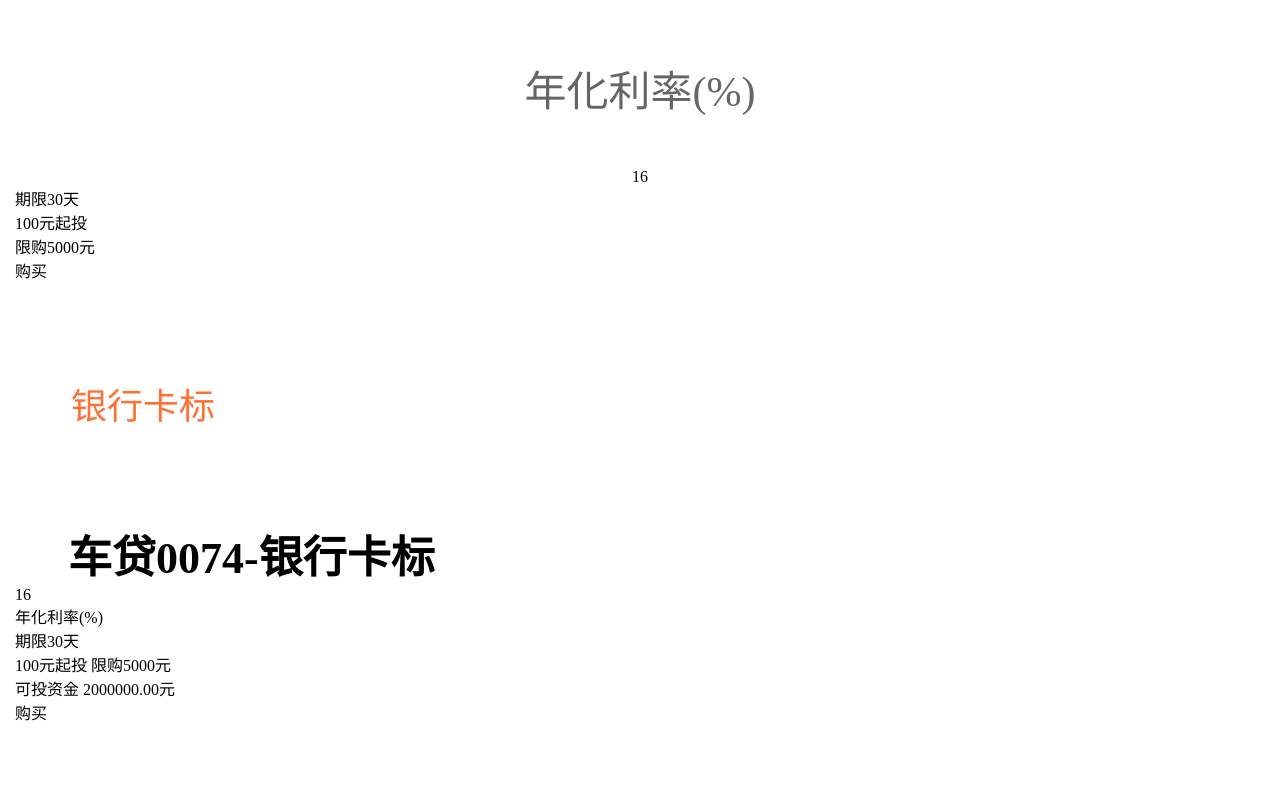
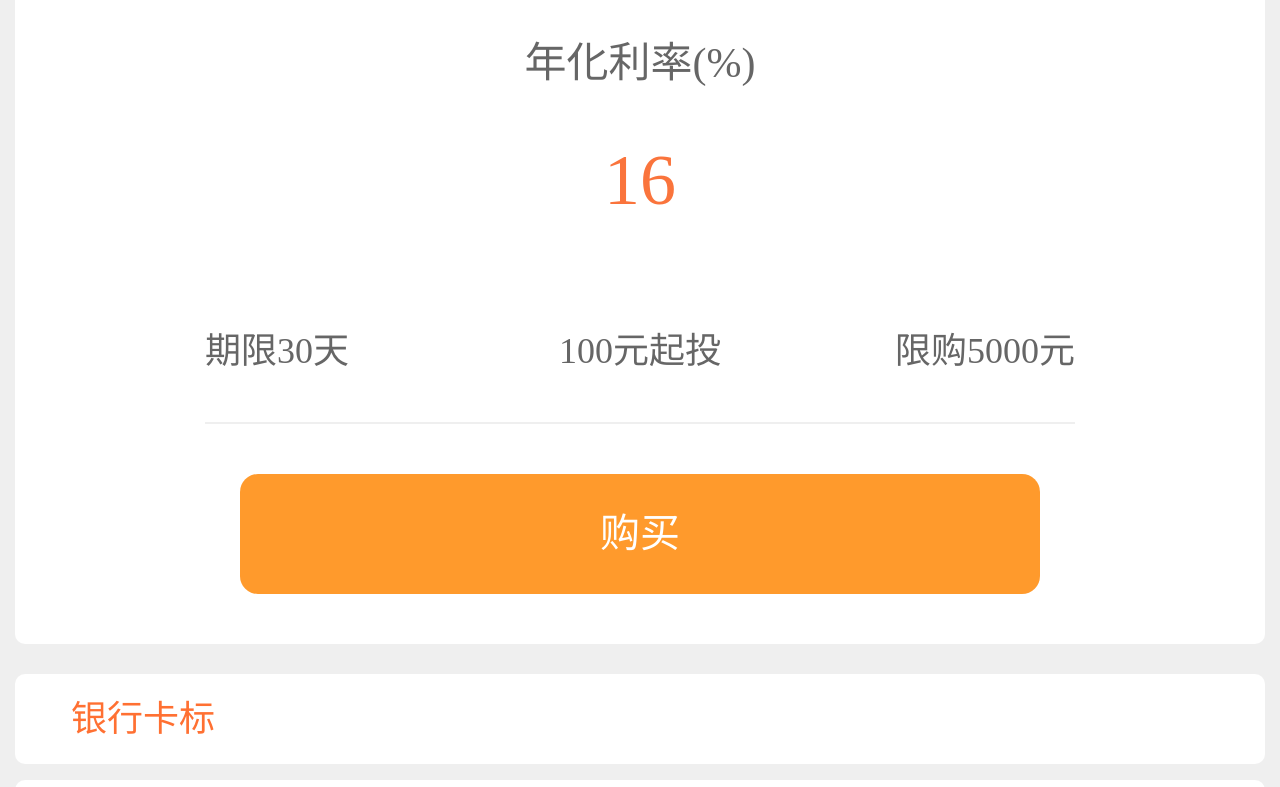
Before and after one commit to Turifan/jqmlc, a Vue app: page /#/ in a window 1280 px wide. Shown: the part 980-1767 px from the top of the page. Before the commit the page ends 800 px from the top, so only its background shows below. Built offline with nearby package versions, Linux system fonts and the light colour scheme; a web font is replaced by a local one.

Commit message:
compelete index

```diff
--- a/src/components/footer/footer.vue
+++ b/src/components/footer/footer.vue
@@ -70,6 +70,7 @@ export default {
     left: 0;
     right: 0;
     height: 150px;
+    z-index: 1000;
 }
 
 .footerNav {
--- a/src/components/header/header.vue
+++ b/src/components/header/header.vue
@@ -1,5 +1,4 @@
 <template lang="html">
-  <div class="gray-bg">
     <div class="header">
       <div class="header-title">
         {{title}}
@@ -30,12 +29,18 @@ export default {
 @import '../../style/common';
 
 .header {
+    position: fixed;
+    left: 0;
+    right: 0;
+    top: 0;
+    height: 130px;
     padding: 0 35px;
     background: @main-color;
+    z-index: 1000;
 }
 
 .header-title {
-    padding: 40px 0;
+    padding: 42px 0;
     font-size: 52px;
     .white;
     .text-center;
--- a/src/page/doraemon/doraemon.vue
+++ b/src/page/doraemon/doraemon.vue
@@ -1,12 +1,15 @@
 <!-- 机器猫 -->
 <template lang="html">
-  <Header :title="title"/>
+  <div class="">
+    <Header :title="title"/>
 
-  <Footer :active="active" :iconClass="iconClass" :iconActive="iconActive"/>
+    <Footer :active="active" :iconClass="iconClass" :iconActive="iconActive"/>
+  </div>
+
 </template>
 
 <script>
-import Header from '@/component/header/header'
+import Header from '@/components/header/header'
 import Footer from '@/components/footer/footer'
 
 export default {
--- a/src/page/fatten/fatten.vue
+++ b/src/page/fatten/fatten.vue
@@ -1,12 +1,15 @@
 <!-- 发财猫 -->
 <template lang="html">
-  <Header :title="title"/>
+  <div class="">
+    <Header :title="title"/>
 
-  <Footer :active="active" :iconClass="iconClass" :iconActive="iconActive"/>
+    <Footer :active="active" :iconClass="iconClass" :iconActive="iconActive"/>
+  </div>
+
 </template>
 
 <script>
-import Header from '@/component/header/header'
+import Header from '@/components/header/header'
 import Footer from '@/components/footer/footer'
 
 export default {
--- a/src/page/home/index.vue
+++ b/src/page/home/index.vue
@@ -1,7 +1,9 @@
 <!-- 首页 -->
 <template lang="html">
+  <div class="">
+    <Header :title="title"/>
     <div class="gray-body">
-    <Header :title="title"/>
+
       <div class="userAll">
         <div class="userAll-tit">
           总资产（元）
@@ -31,8 +33,11 @@
       </div>
       <NoviceBid />
 
+
+    </div>
     <Footer :active="active" :iconClass="iconClass" :iconActive="iconActive"/>
   </div>
+
 </template>
 
 <script>
--- a/src/page/home/novice_bid.vue
+++ b/src/page/home/novice_bid.vue
@@ -16,20 +16,20 @@
             16
           </div>
           <div class="novice-bid-des">
-            <div class="">
+            <div class="text-left">
               期限30天
             </div>
-            <div class="">
+            <div class="text-center">
               100元起投
             </div>
-
-
-            <div class="">
+            <div class="text-right">
               限购5000元
             </div>
           </div>
-          <div class="novice-btn">
-            购买
+          <div class="novice-btn-box">
+            <div class="novice-btn">
+              购买
+            </div>
           </div>
         </div>
       </div>
@@ -37,31 +37,31 @@
         <div class="home-bid-tit">
           {{bankTitle}}
         </div>
-        <div class="bank-bid-detail">
+        <div class="bank-bid-detail" v-for="">
           <div class="home-bid-title">
             车贷0074-银行卡标
           </div>
           <div class="bank-bid-info">
-            <div class="">
+            <div class="bank-bid-des">
               <div class="bank-bid-rate">
                 16
               </div>
-              <div class="">
+              <div class="bank-bid-rateTit">
                 年化利率(%)
               </div>
             </div>
             <div class="bank-bid-date">
-              <div class="">
+              <div class="bank-bid-days">
                 期限30天
               </div>
-              <div class="">
+              <div class="bank-bid-rule">
                 100元起投 限购5000元
               </div>
             </div>
           </div>
-          <div class="">
-            <div class="">
-              可投资金 <span>2000000.00元</span>
+          <div class="bank-bid-btn">
+            <div class="bank-bid-canInvest">
+              可投资金 <span class="orange">2000000.00</span>元
             </div>
             <div class="bank-btn">
               购买
@@ -82,7 +82,9 @@ export default {
       bankTitle: '银行卡标'
     }
   },
+  computed:{
 
+  }
 }
 </script>
 
@@ -95,7 +97,7 @@ export default {
 }
 
 .home-bid-tit {
-    margin: 30px 0 20px;
+    margin: 30px 0 16px;
     height: 90px;
     line-height: 90px;
     padding-left: 56px;
@@ -110,7 +112,7 @@ export default {
 }
 
 .home-bid-title {
-    padding-left: 53px;
+    padding: 0 53px;
     font-size: 44px;
     font-weight: 700;
 }
@@ -121,14 +123,107 @@ export default {
 
 }
 
-.novice-rate-tit{
-  margin: 80px auto 50px;
-  font-size: 42px;
-  .color(#666);
+.novice-bid-rate {
+    margin-bottom: 99px;
+    font-size: 72px;
+    .color(@dark-color);
 }
 
+.novice-rate-tit {
+    margin: 80px auto 50px;
+    font-size: 42px;
+    .color(#666);
+}
+.novice-bid-des {
+    display: flex;
+    flex: 1;
+    width: 870px;
+    margin: 0 auto;
+    align-items: center;
+    justify-content: center;
+    font-size: 36px;
+    .color(#666);
+    div {
+        width: 100%/3;
+    }
+}
+
+.novice-btn-box {
+    .width(870px);
+    margin: 49px auto 0;
+    border-top: 2px solid @gray-body-bg;
+}
+.novice-btn {
+    width: 800px;
+    height: 120px;
+    margin: 50px auto 0;
+    text-align: center;
+    .bg(@main-color);
+    .border-radius(18px);
+    .color(#fff);
+    .fontSize(40px);
+    line-height: 120px;
+}
+
+.bank-bid-info {
+    display: flex;
+    flex: 1;
+    margin: 80px auto;
+    padding: 0 90px;
+    align-items: center;
+
+}
+
+.bank-bid-des {
+    width: 250px;
+    margin-right: 113px;
+    border-right: 2px solid @gray-body-bg;
+}
+
+.bank-bid-rate {
+    font-size: 72px;
+    .color(@dark-color);
+}
+.bank-bid-rateTit {
+    font-size: 32px;
+    .color(#666);
+}
+.bank-bid-days {
+    margin: 13px 0 52px;
+    font-size: 38px;
+    .color(#333);
+}
+
+.bank-bid-rule {
+    font-size: 34px;
+    .color(#666);
+}
 .bank-bid-detail {
+    margin: 16px auto;
     .home-bid-box;
     padding: 50px 0 40px;
 }
+.bank-bid-canInvest {
+    .width(630px);
+    .fontSize(40px);
+    .color(#999);
+}
+.bank-bid-btn {
+    .width(870px);
+    display: flex;
+    flex: 1;
+    margin: 0 auto;
+    padding: 40px 0;
+    align-items: center;
+    border-top: 2px solid @gray-body-bg;
+}
+
+.bank-btn {
+    .size(240px,90px);
+    .bg(@main-color);
+    .border-radius(18px);
+    .color(#fff);
+    line-height: 90px;
+    .text-center;
+}
 </style>
--- a/src/page/personal/personal.vue
+++ b/src/page/personal/personal.vue
@@ -1,12 +1,15 @@
 <!-- 我的  -->
 <template lang="html">
-  <Header :title="title"/>
+  <div class="">
+    <Header :title="title"/>
 
-  <Footer :active="active" :iconClass="iconClass" :iconActive="iconActive"/>
+    <Footer :active="active" :iconClass="iconClass" :iconActive="iconActive"/>
+  </div>
+
 </template>
 
 <script>
-import Header from '@/component/header/header'
+import Header from '@/components/header/header'
 import Footer from '@/components/footer/footer'
 
 export default {
--- a/src/router/index.js
+++ b/src/router/index.js
@@ -1,6 +1,10 @@
 import Vue from 'vue'
 import Router from 'vue-router'
-import Index from '@/page/home/index'
+
+const index = r => require.ensure([], () => r(require('@/page/home/index')), 'index');
+const doraemon = r => require.ensure([], () => r(require('@/page/doraemon/doraemon')), 'doraemon');
+const fatten = r => require.ensure([], () => r(require('@/page/fatten/fatten')), 'fatten');
+const personal = r => require.ensure([], () => r(require('@/page/personal/personal')), 'personal');
 
 Vue.use(Router)
 
@@ -10,7 +14,25 @@ export default new Router({
     {
       path: '/',
       name: 'index',
-      component: Index
+      component: index
+    },
+    // 机器猫
+    {
+      path: '/doraemon',
+      name: 'doraemon',
+      component: doraemon
+    },
+    // 发财猫
+    {
+      path: '/fatten',
+      name: 'fatten',
+      component: fatten
+    },
+    // 我的
+    {
+      path: '/personal',
+      name: 'personal',
+      component: personal
     }
   ]
 })
--- a/src/style/mixin.less
+++ b/src/style/mixin.less
@@ -63,10 +63,11 @@ a {
 }
 
 .gray-body {
-  position: fixed;
-  width: 100%;
-  height: 100%;
+  padding: 130px 0 170px;
   background: @gray-body-bg;
+}
+.bg(@bg-color){
+  background: @bg-color;
 }
 /**
  * border
```
Lines whose indentation alone changed are shown as unchanged.
